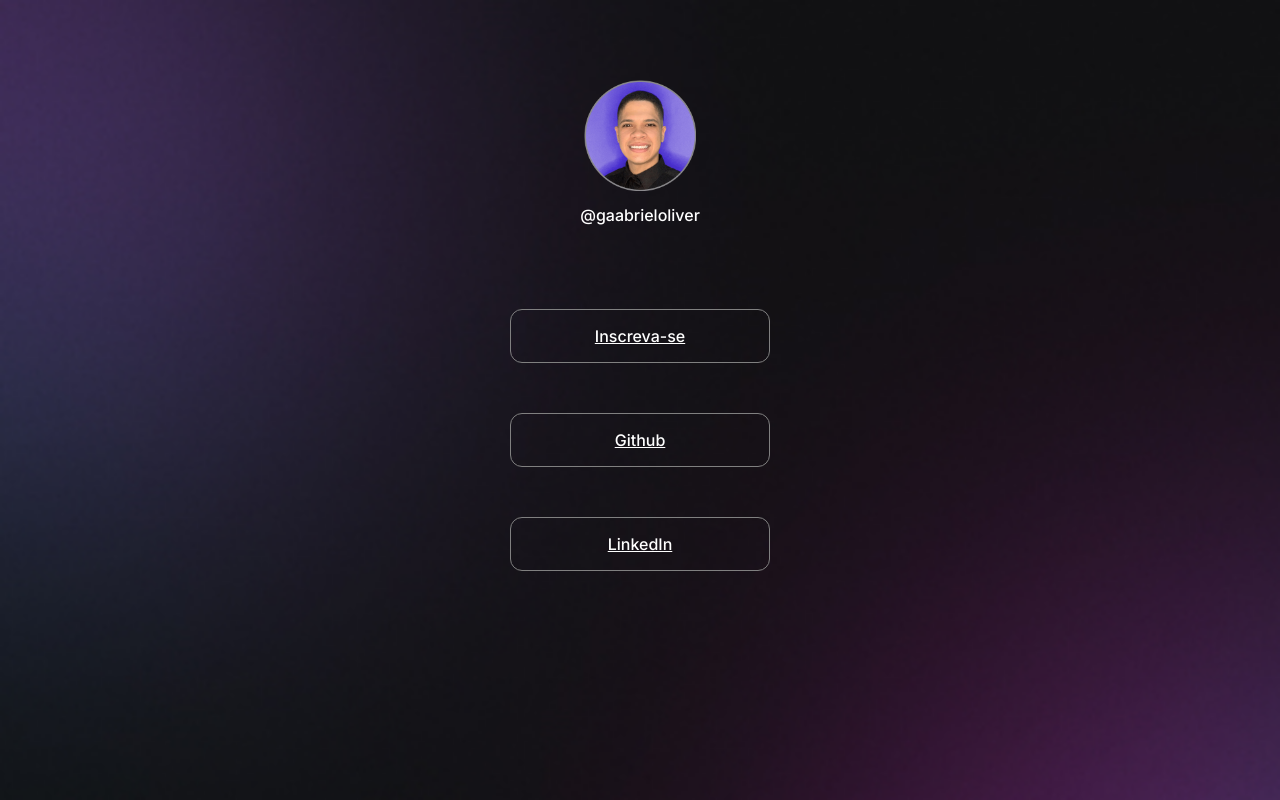
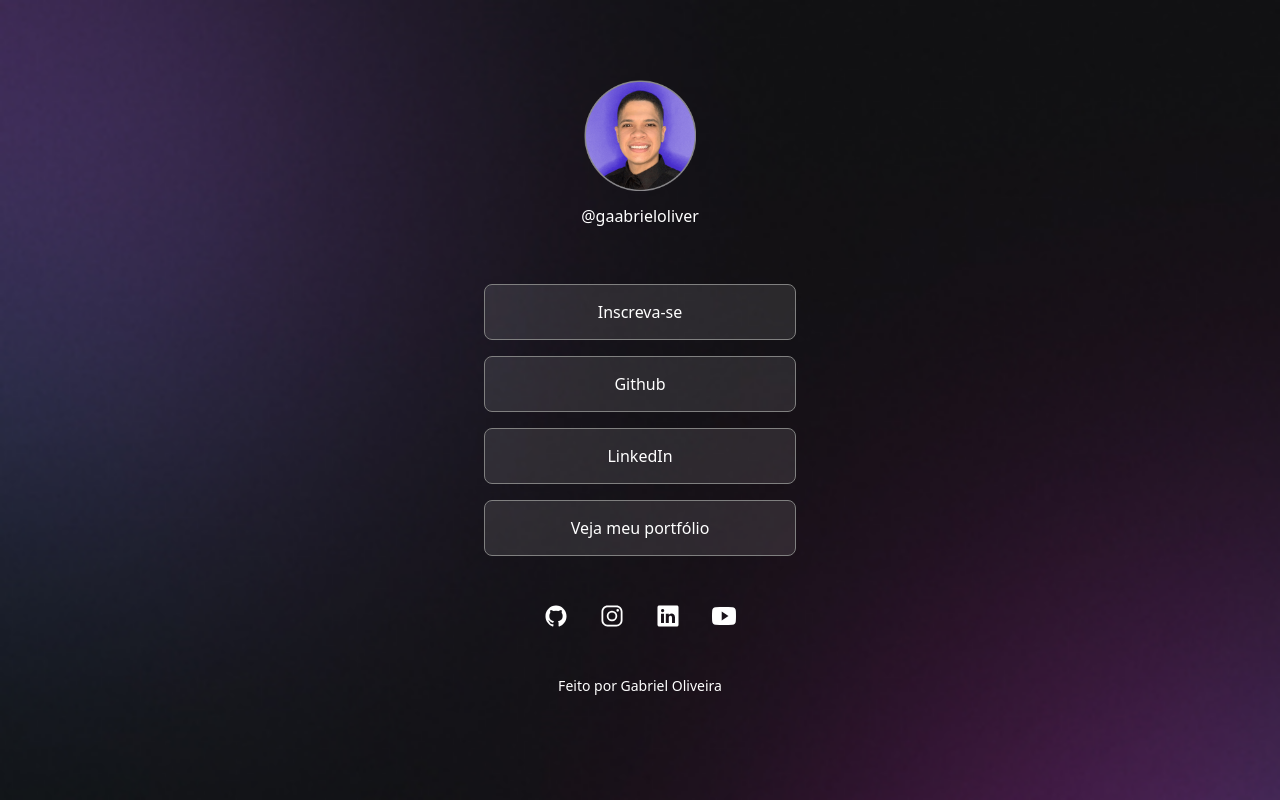
Before and after one commit to gaabrieloliver/tela-inicio, a plain HTML site: page index.html in a window 1280 px wide. Drawn offline with nearby package versions, Linux system fonts and the light colour scheme.

Commit message:
:ok_hand: style: revisão no código

```diff
--- a/index.html
+++ b/index.html
@@ -17,6 +17,7 @@
 
       </div>
     </div>
+
     <ul>
       <li>
         <a href="#">Inscreva-se</a>
@@ -28,8 +29,24 @@
       <li>
         <a href="#">LinkedIn</a>
       </li>
+      <li>
+        <a href="#">Veja meu portfólio</a>
+      </li>
     </ul>
 
+    <div id="social-links">
+      <ion-icon name="logo-github"></ion-icon>
+      <ion-icon name="logo-instagram"></ion-icon>
+      <ion-icon name="logo-linkedin"></ion-icon>
+      <ion-icon name="logo-youtube"></ion-icon>
+    </div>
+
+    <footer id="rodape">
+      <p>Feito por Gabriel Oliveira</p>
+    </footer>
   </div>
+
+  <script type="module" src="https://unpkg.com/ionicons@5.5.2/dist/ionicons/ionicons.esm.js"></script>
+  <script nomodule src="https://unpkg.com/ionicons@5.5.2/dist/ionicons/ionicons.js"></script>
 </body>
 </html>
--- a/style.css
+++ b/style.css
@@ -19,13 +19,14 @@ body {
 }
 
 body * {
-  font-family: 'Inter', sans-serif;
+  font-family: system-ui, -apple-system, BlinkMacSystemFont, 'Segoe UI', Roboto, Oxygen, Ubuntu, Cantarell, 'Open Sans', 'Helvetica Neue', sans-serif;
   color: #fff;
 }
 
 #container {
   width: 360px;
   margin: 56px auto auto auto; /* em cima e em baixo, margin automático */
+  padding: 0px 24px;
 
 }
 
@@ -49,20 +50,62 @@ body * {
 ul {
   list-style: none;
 
+  display: flex;
+  flex-direction: column;
+  gap: 16px;
+
+  padding: 24px 0;
 }
 
 ul li a {
   border: 1px solid grey;
-  border-radius: 12px;
-  margin: 50px;
 
   display: flex;
   align-items: center;
   justify-content: center;
 
   padding: 16px 24px;
+
+  /* darkmode */
+  background: rgba(255, 255, 255, 0.1);
+  -webkit-backdrop-filter: blur(4px);
+  border-radius: 8px;
+
+  /* text */
+  font-weight: 500;
+  text-decoration: none;
+
+  transition: background .2s;
 }
 
-/* footer {
+/* pseudo-selector */
+ul li a:hover {
+  background: rgba(255, 255, 255, 0.05);
+  border: 1px solid #FFFFFF;
+}
 
-} */
+#social-links {
+
+  display: flex;
+  justify-content: center; /* Alinhar com linha "invisível" no meio */
+  gap: 32px;
+
+  padding: 24px 0;
+
+  font-size: 24px; /* os icons também são fontes */
+}
+
+
+footer {
+  display: flex;
+  justify-content: center;
+  align-items: center;
+  padding: 24px;
+  gap: 8px;
+}
+
+footer p {
+  font-size: 14px;
+  font-style: normal;
+  font-weight: 400;
+}
```
Also changed, not shown: 1 other file.
